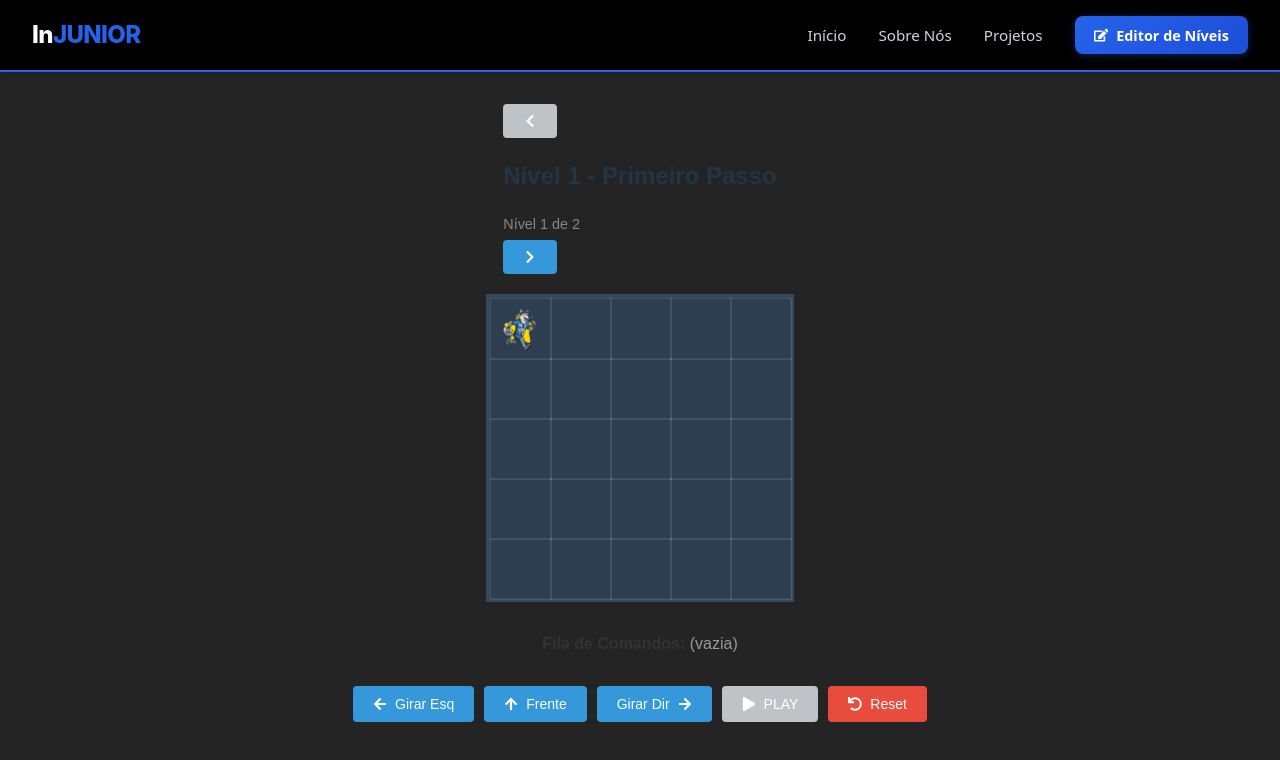
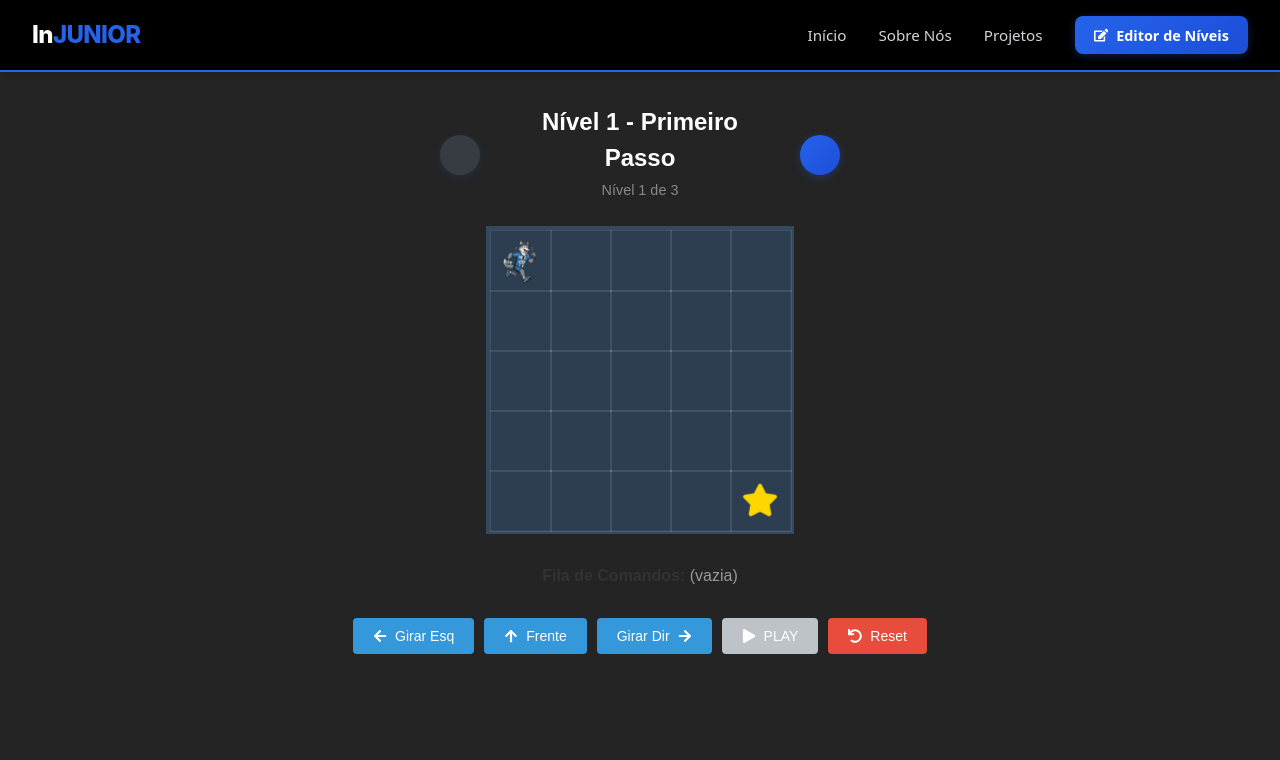
Before and after one commit to DougCristiano/GamIN, a React (Vite) app: page / in a window 1280 px wide. Shown: the top 760 px of the page. Built offline with nearby package versions, Linux system fonts and the light colour scheme.

Commit message:
Fix: Consertando o bug da Estrela!

```diff
--- a/src/game.module.css
+++ b/src/game.module.css
@@ -4,6 +4,58 @@
     align-items: center;
     font-family: sans-serif;
     gap: 20px;
+}
+
+.levelHeader {
+    display: flex;
+    align-items: center;
+    gap: 2rem;
+    width: 100%;
+    max-width: 400px;
+    justify-content: space-between;
+}
+
+.levelInfo {
+    text-align: center;
+    flex: 1;
+}
+
+.levelInfo h2 {
+    margin: 0;
+    color: #fff;
+    font-size: 1.5rem;
+}
+
+.navBtn {
+    background: linear-gradient(135deg, #2563eb 0%, #1d4ed8 100%);
+    color: white;
+    border: none;
+    width: 40px;
+    height: 40px;
+    border-radius: 50%;
+    cursor: pointer;
+    display: flex;
+    align-items: center;
+    justify-content: center;
+    font-size: 1.2rem;
+    transition: all 0.2s ease;
+    box-shadow: 0 2px 8px rgba(37, 99, 235, 0.3);
+}
+
+.navBtn:hover:not(:disabled) {
+    background: linear-gradient(135deg, #1d4ed8 0%, #1e40af 100%);
+    transform: scale(1.1);
+    box-shadow: 0 4px 12px rgba(37, 99, 235, 0.5);
+}
+
+.navBtn:disabled {
+    background: #4b5563;
+    cursor: not-allowed;
+    opacity: 0.5;
+}
+
+.navBtn:active:not(:disabled) {
+    transform: scale(0.95);
 }
 
 .board {
@@ -42,20 +94,24 @@
     color: #ffd700;
     font-size: 32px;
     z-index: 5;
+    /* Removida a animação que sobrescreve o transform */
+}
+
+.star svg {
     animation: pulse 1.5s infinite ease-in-out;
 }
 
 @keyframes pulse {
     0% {
-        transform: scale(0.8);
+        transform: scale(0.9);
     }
 
     50% {
-        transform: scale(1.1);
+        transform: scale(1.2);
     }
 
     100% {
-        transform: scale(0.8);
+        transform: scale(0.9);
     }
 }
 
--- a/src/game.tsx
+++ b/src/game.tsx
@@ -12,15 +12,25 @@ interface GameProps {
 }
 
 const Game: React.FC<GameProps> = ({ customLevels }) => {
-    const [currentLevelId, setCurrentLevelId] = useState(1);
-    const [robot, setRobot] = useState<RobotState>({ x: 0, y: 0, rotation: 90 });
+    // Usa níveis customizados se disponíveis, senão usa os padrões
+    const activeLevels = customLevels || DEFAULT_LEVELS;
+
+    // Pega o primeiro nível para inicialização
+    const initialLevel = activeLevels[0];
+
+    const [currentLevelId, setCurrentLevelId] = useState(initialLevel.id);
+    const [robot, setRobot] = useState<RobotState>({
+        x: initialLevel.robotStart.x,
+        y: initialLevel.robotStart.y,
+        rotation: 90
+    });
     const [commandQueue, setCommandQueue] = useState<Command[]>([]);
     const [isExecuting, setIsExecuting] = useState(false);
-    const [starPosition, setStarPosition] = useState<Position>({ x: 4, y: 4 });
-    const [levelName, setLevelName] = useState('');
-
-    // Usa níveis customizados se disponíveis, senão usa os padrões
-    const activeLevels = customLevels || DEFAULT_LEVELS;
+    const [starPosition, setStarPosition] = useState<Position>({
+        x: initialLevel.starPosition.x,
+        y: initialLevel.starPosition.y
+    });
+    const [levelName, setLevelName] = useState(initialLevel.name);
 
     // Carrega o nível quando muda
     useEffect(() => {
@@ -43,16 +53,26 @@ const Game: React.FC<GameProps> = ({ customLevels }) => {
     const loadLevel = (levelId: number) => {
         const level = getLevel(levelId);
         if (level) {
-            console.log('Loading level:', level);
+            console.log('🎮 Loading level:', level.name);
+            console.log('🤖 Robot start:', level.robotStart);
+            console.log('⭐ Star position:', level.starPosition);
+
             setRobot({
                 x: level.robotStart.x,
                 y: level.robotStart.y,
                 rotation: 90
             });
-            setStarPosition({ ...level.starPosition }); // Cria novo objeto
+            setStarPosition({
+                x: level.starPosition.x,
+                y: level.starPosition.y
+            });
             setLevelName(level.name);
             setCommandQueue([]);
             setIsExecuting(false);
+
+            console.log('✅ Level loaded successfully');
+        } else {
+            console.error('❌ Level not found:', levelId);
         }
     };
 
--- a/src/levels/levelConfig.ts
+++ b/src/levels/levelConfig.ts
@@ -21,6 +21,12 @@ export const LEVELS: LevelConfig[] = [
         name: 'Nível 2 - Desafio Intermediário',
         robotStart: { x: 0, y: 0 },
         starPosition: { x: 3, y: 2 }, // Posição intermediária diferente
+    },
+    {
+        id: 3,
+        name: 'Nível 3 - Desafio Avançado',
+        robotStart: { x: 0, y: 0 },
+        starPosition: { x: 2, y: 4 }, // Canto inferior meio
     },
 ];
 
```
